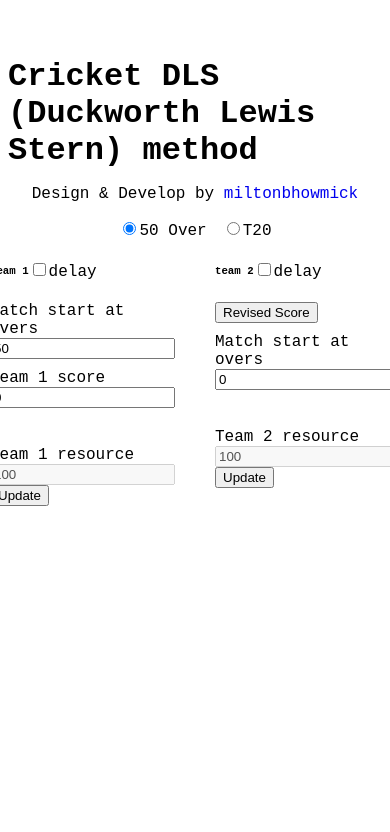
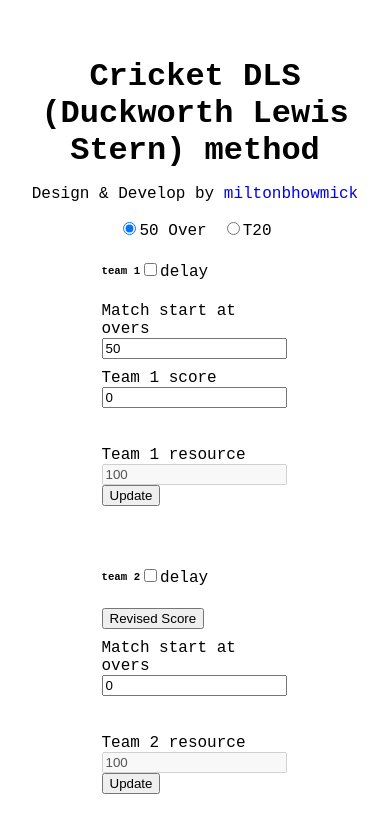
Before and after one commit to Miltonbhowmick/cricket-dls-method, a Nuxt app: page / in a window 390 px wide. Shown: the top 832 px of the page. Built offline with nearby package versions, Linux system fonts and the light colour scheme.

Commit message:
Added mobile responsive for team 1,2 data inputs

```diff
--- a/pages/index.vue
+++ b/pages/index.vue
@@ -553,6 +553,9 @@ onMounted(() => {
 	justify-content: center;
 	.title {
 		margin: 0;
+		@media (max-width: 769px) {
+			text-align: center;
+		}
 	}
 	.developer-signature {
 	}
@@ -597,6 +600,10 @@ onMounted(() => {
 					}
 				}
 			}
+			@media (max-width: 769px) {
+				flex-direction: column;
+				align-items: center;
+			}
 		}
 	}
 }
```
